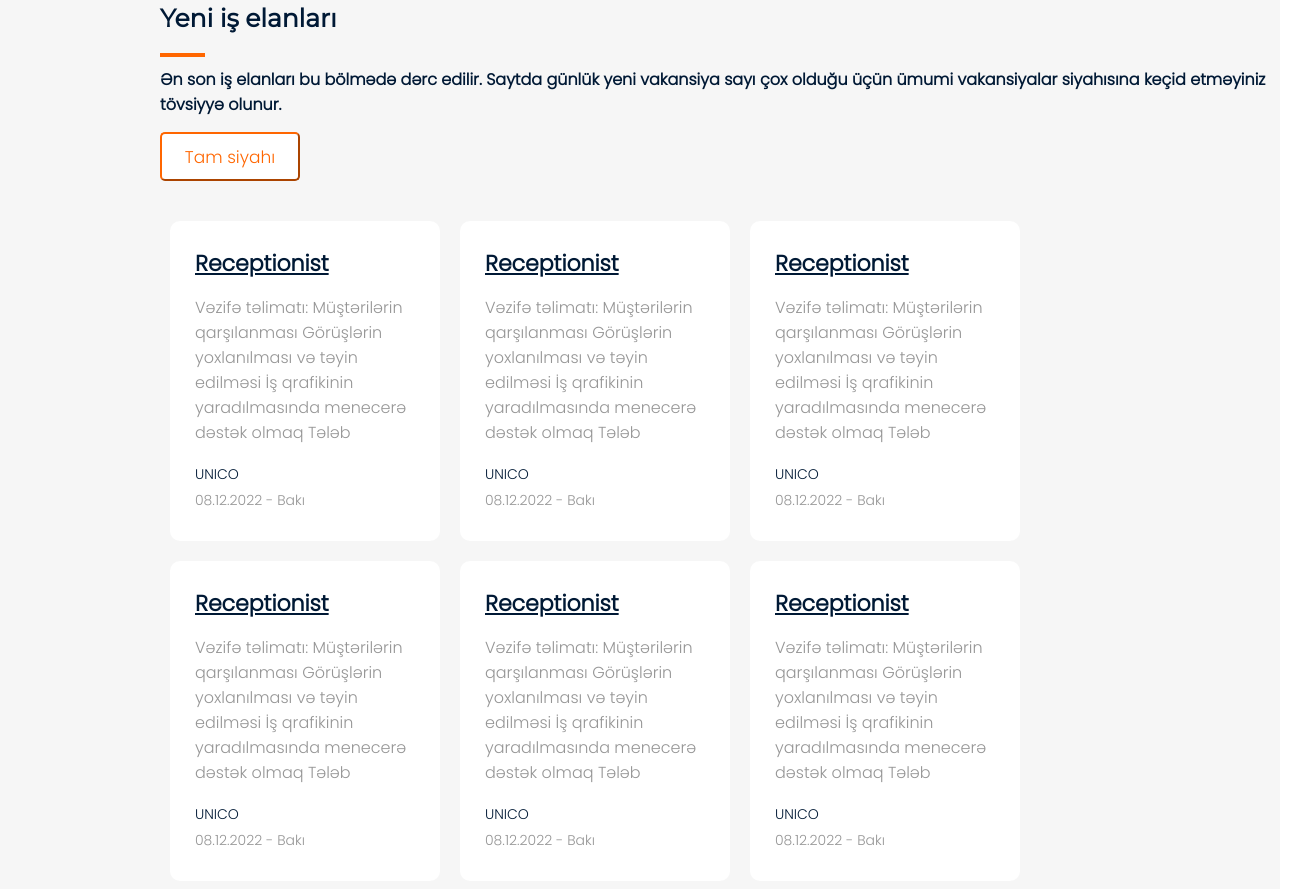
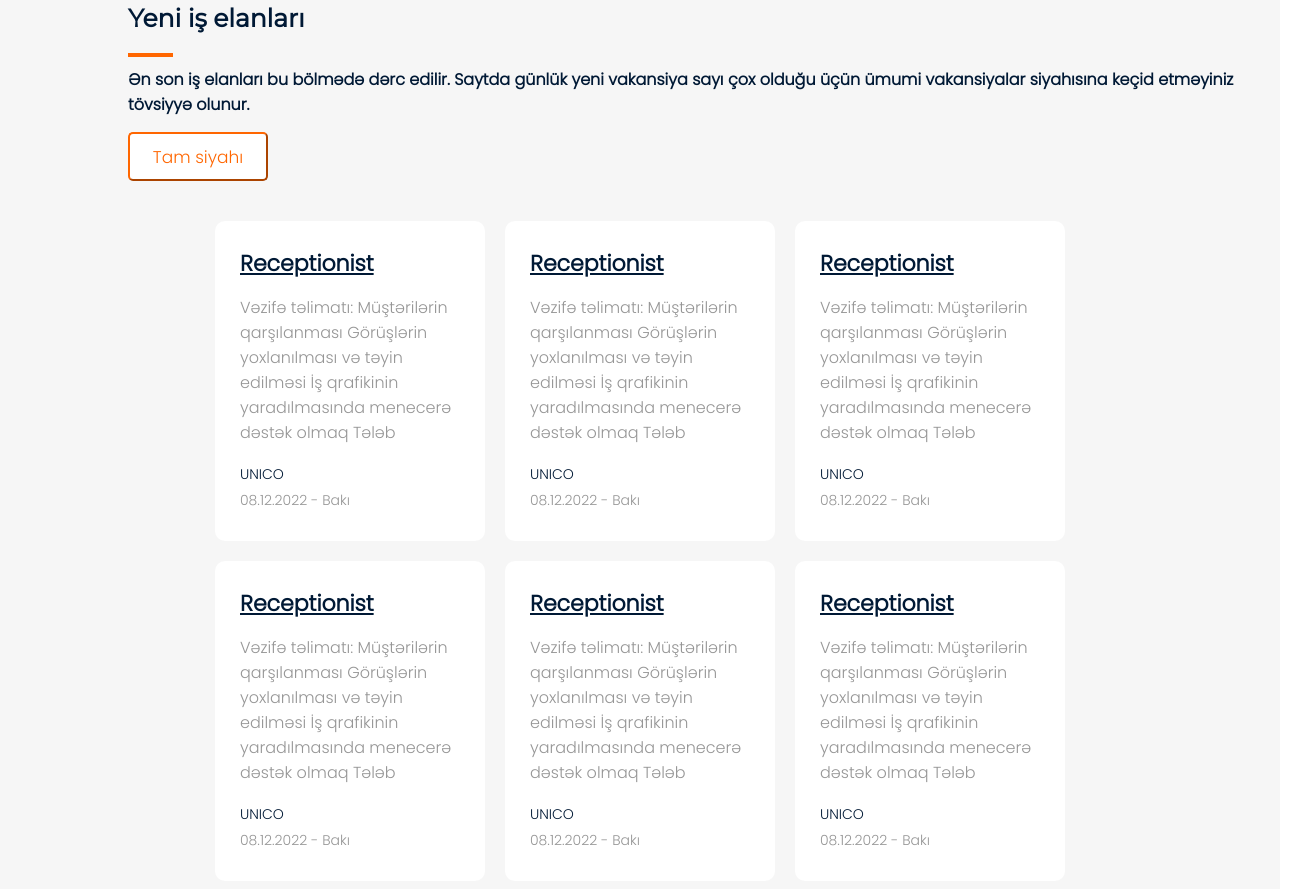
Before and after one commit to RashidaAvshar/offertask, a plain HTML site: page index.html in a window 1280 px wide. Shown: the part 1611-2500 px from the top of the page, 1310 px wide, since content can reach past the window. Drawn offline with Linux system fonts and the light colour scheme.

Commit message:
container persent

```diff
--- a/assets/css/style.css
+++ b/assets/css/style.css
@@ -19,7 +19,7 @@
     --paragraph: white;
 }
 .container{
-    max-width: 75%;
+    max-width: 80%;
     /* width: 1200px; */
     margin: 0 auto;
 }
@@ -308,7 +308,7 @@ header{
 
 .new-vacancies-card{
     width: 100%;
-    height: 1798px;
+    height: 1420px;
     background-color: #F6F6F6;
 
 }
@@ -378,6 +378,7 @@ header{
 .card-group{
     display: flex;
     flex-wrap: wrap;
+    justify-content: center;
     width: 100%;
 }
 
```
